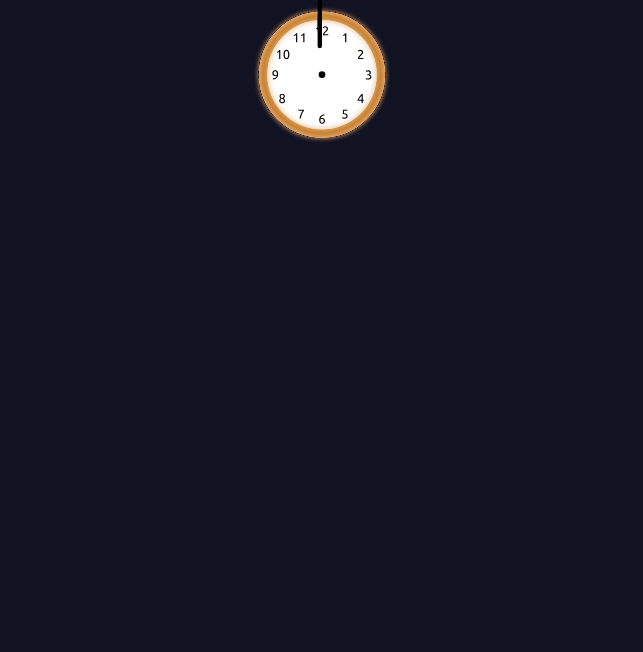
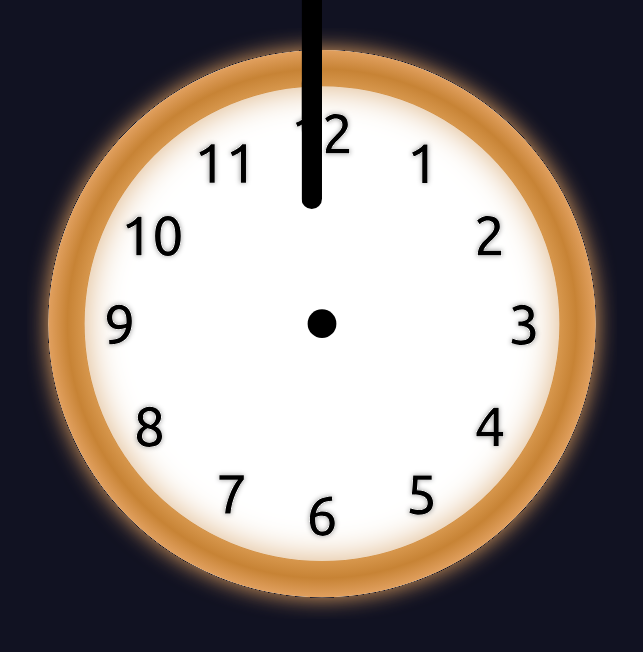
Before and after one commit to driplase/clock, a plain HTML site: page index.html in a window 1280 px wide. Shown: the whole page, without its empty margins (318-961 px from the left). Drawn offline with Linux system fonts and the light colour scheme.

Commit message:
centerized

```diff
--- a/index.html
+++ b/index.html
@@ -10,6 +10,9 @@
         background: #111222;
         color: white;
         margin: 0;
+        display: flex;
+        height: 100vh;
+        justify-content: center;
       }
       .collection {
         display: flex;
@@ -24,7 +27,7 @@
         background: none;
       }
       .analog {
-        height: 60%;
+        height: 60vw;
       }
     </style>
     <meta
```
